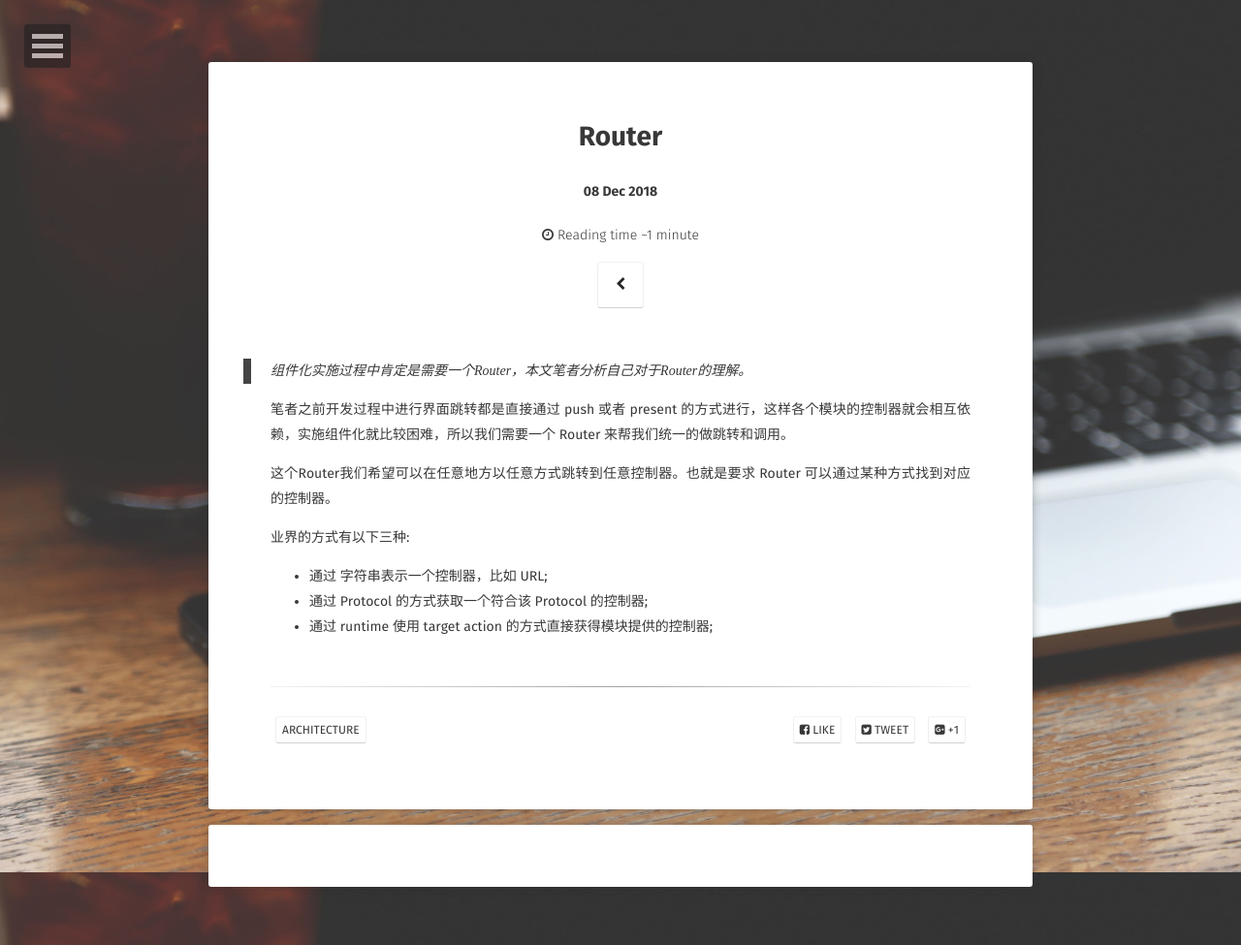
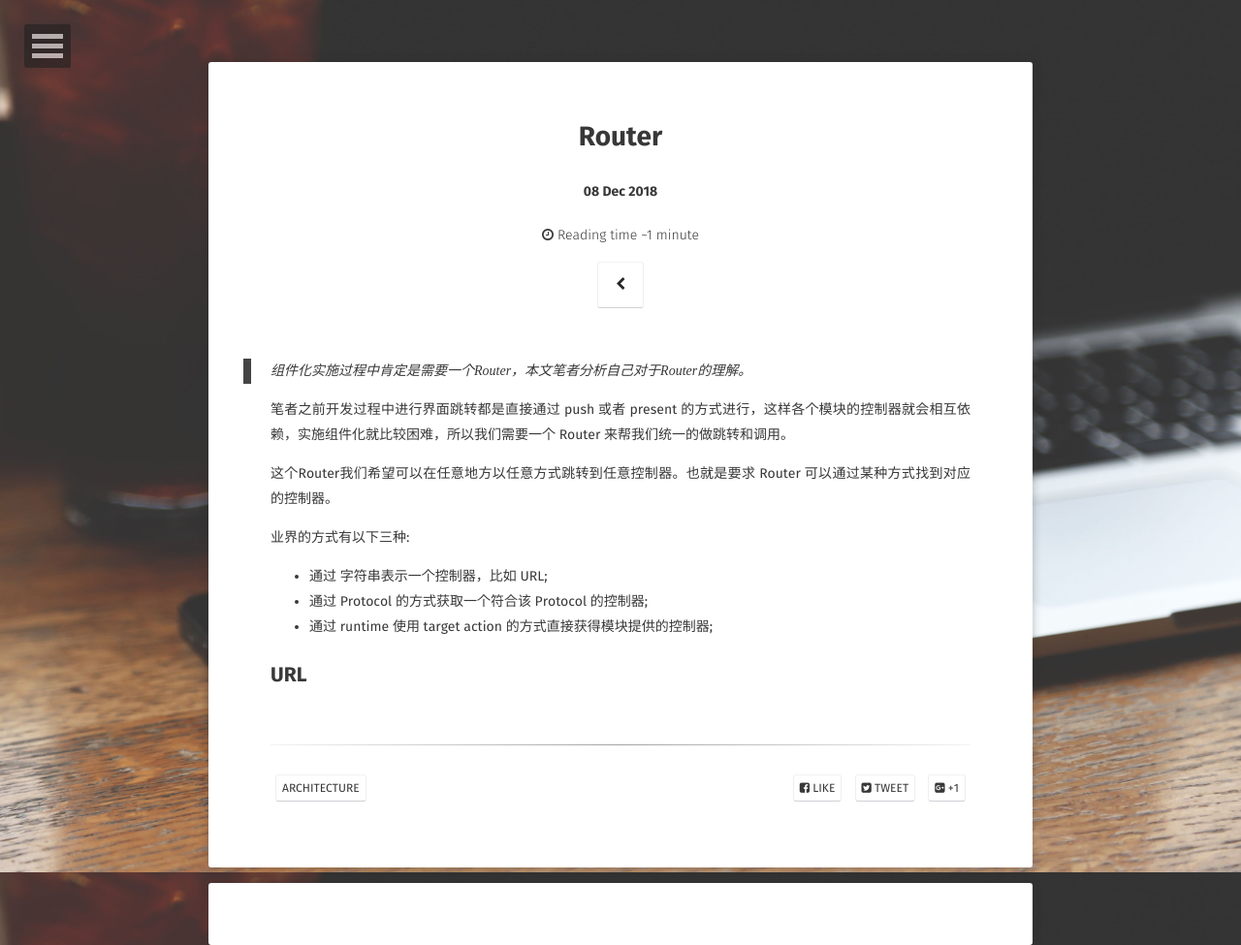
Before and after one commit to longjianjiang/longjianjiang.github.io, a Jekyll site: the page built from _posts/2018-12-08-module-router.md, in a window 1280 px wide. Shown: the whole page at 97% size. Built offline with Jekyll 4.4.1, drawn with Linux system fonts in a browser that asks for light colours; some web fonts are replaced; comment, search, counter and statistics services are not loaded.

Commit message:
Update 2018-12-08-module-router.md

```diff
--- a/_posts/2018-12-08-module-router.md
+++ b/_posts/2018-12-08-module-router.md
@@ -19,3 +19,5 @@ comments: true
 - 通过 字符串表示一个控制器，比如 URL;
 - 通过 Protocol 的方式获取一个符合该 Protocol 的控制器;
 - 通过 runtime 使用 target action 的方式直接获得模块提供的控制器;
+
+## URL
```
